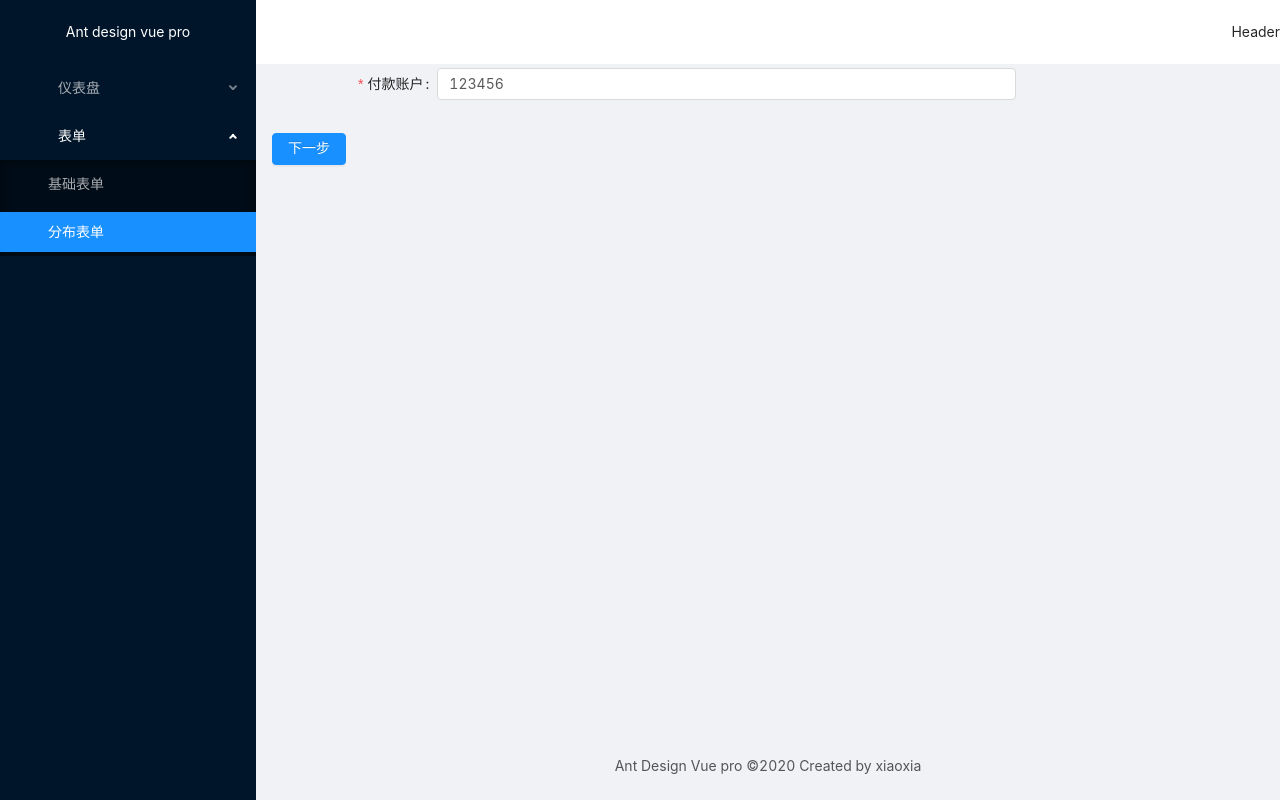
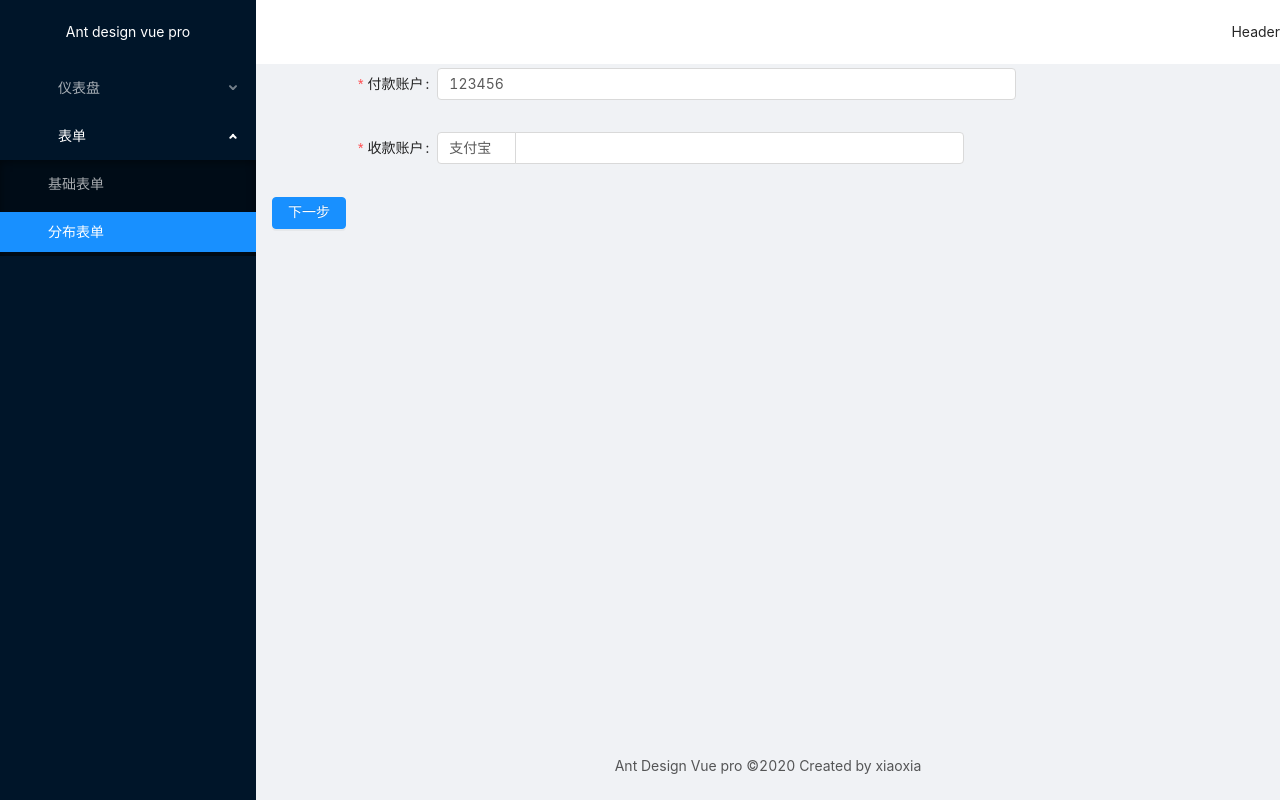
Before and after one commit to ccx0129/vue-study, a Vue app: page /form/step-form/info in a window 1280 px wide. Built offline with nearby package versions, Linux system fonts and the light colour scheme.

Commit message:
封装一个自动校验的表单

```diff
--- /dev/null
+++ b/src/components/ReceiverAccount.vue
@@ -0,0 +1,52 @@
+<template>
+  <div>
+    <a-input-group compact>
+      <a-select v-model="type" @change="handleTypeChange">
+        <a-select-option value="alipay" style="width: 130px">
+          支付宝
+        </a-select-option>
+        <a-select-option value="bank">
+          银行
+        </a-select-option>
+      </a-select>
+      <a-input
+        style="width: calc(100% - 130px)"
+        v-model="number"
+        @change="handleNumberChange"
+      />
+    </a-input-group>
+  </div>
+</template>
+
+<script>
+export default {
+  props: {
+    value: {
+      type: Object
+    }
+  },
+  data() {
+    const { type, number } = this.value || {};
+    return {
+      type: type || "alipay",
+      number: number || ""
+    };
+  },
+  watch: {
+    value(val) {
+      Object.assign(this, val);
+    }
+  },
+  name: "ReceiverAccount",
+  methods: {
+    handleTypeChange(val) {
+      this.$emit("change", { ...this.value, type: val });
+    },
+    handleNumberChange(e) {
+      this.$emit("change", { ...this.value, number: e.target.value });
+    }
+  }
+};
+</script>
+
+<style scoped></style>
--- a/src/main.js
+++ b/src/main.js
@@ -7,7 +7,8 @@
   Radio,
   Menu,
   Form,
-  Input
+  Input,
+  Select
 } from "ant-design-vue";
 import Authorized from "./components/Authorized";
 import Auth from "./directives/auth";
@@ -26,6 +27,7 @@
 Vue.use(Menu);
 Vue.use(Form);
 Vue.use(Input);
+Vue.use(Select);
 //注册指令
 Vue.use(Auth);
 //全局注册
--- a/src/store/modules/formModule.js
+++ b/src/store/modules/formModule.js
@@ -3,7 +3,11 @@
 
 const state = {
   step: {
-    payAccount: "123456"
+    payAccount: "123456",
+    receiverAccount: {
+      type: "alipay",
+      number: ""
+    }
   }
 };
 
--- a/src/views/Forms/StepForm/Step1.vue
+++ b/src/views/Forms/StepForm/Step1.vue
@@ -17,6 +17,36 @@
           placeholder="请输入付款账户"
         ></a-input>
       </a-form-item>
+
+      <a-form-item
+        label="收款账户"
+        :label-col="formItemLayout.labelCol"
+        :wrapper-col="formItemLayout.wrapperCol"
+      >
+        <ReceiverAccount
+          v-decorator="[
+            'receiverAccount',
+            {
+              initialValue: step.receiverAccount,
+              rules: [
+                {
+                  required: true,
+                  message: '请输入收款账户',
+                  validator: (rule, value, callback) => {
+                    //number不为空返回校验通过，否则校验失败
+                    if (value && value.number) {
+                      callback();
+                    } else {
+                      callback(false);
+                    }
+                  }
+                }
+              ]
+            }
+          ]"
+        ></ReceiverAccount>
+      </a-form-item>
+
       <a-form-item>
         <a-button type="primary" @click="handleSubmit">
           下一步
@@ -27,8 +57,12 @@
 </template>
 
 <script>
+import ReceiverAccount from "../../../components/ReceiverAccount";
 export default {
   name: "Step1",
+  components: {
+    ReceiverAccount
+  },
   data() {
     //创建form实例
     this.form = this.$form.createForm(this);
```
